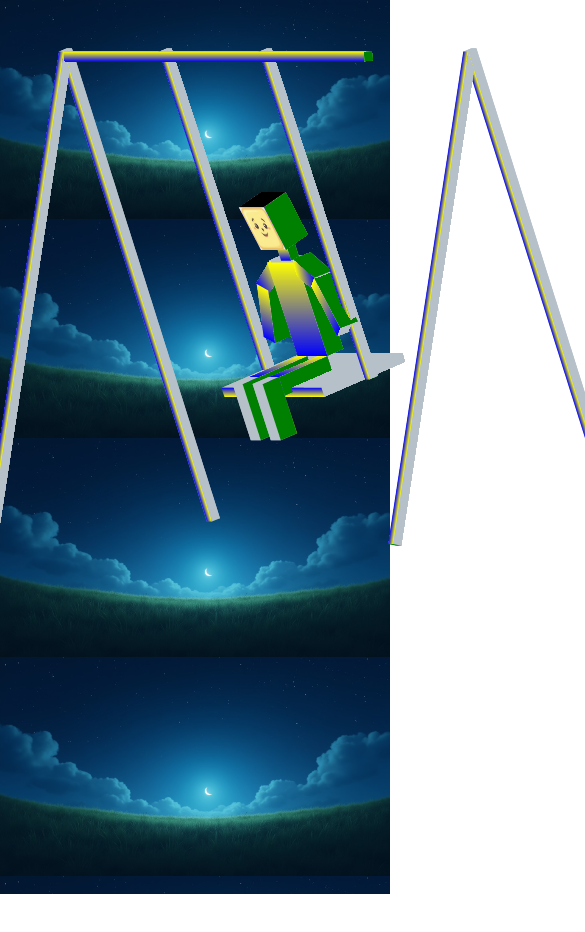
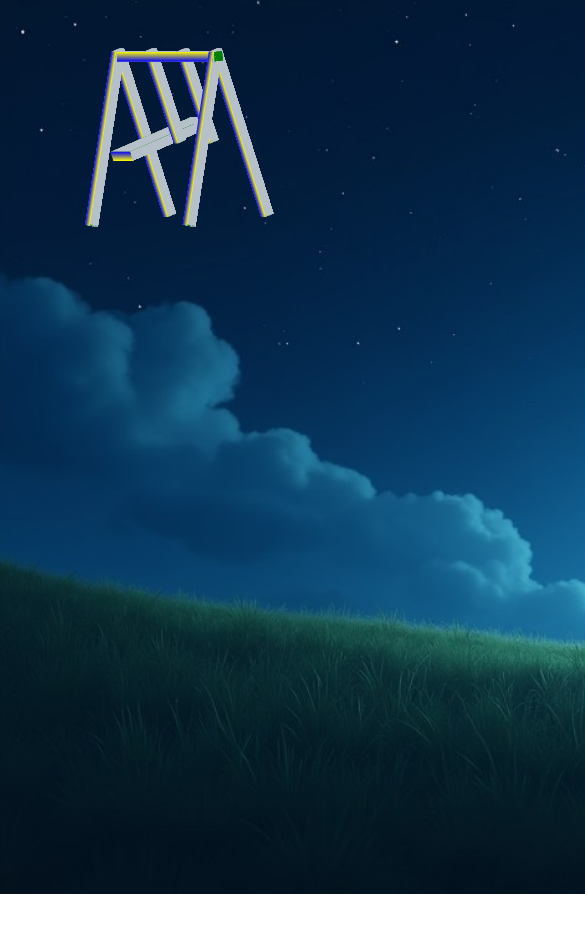
Before and after one commit to Callerstudios/3dss, a React (Create React App) app: page / in a window 390 px wide. Shown: the top 932 px of the page, 585 px wide, since content can reach past the window. Built offline with nearby package versions, Linux system fonts and the light colour scheme.

Commit message:
Working on responsiveness

```diff
--- a/src/App.css
+++ b/src/App.css
@@ -5,6 +5,10 @@
   height: 100vh;
   margin: 0;
   padding-top: 50px;
+  width: fit-content;
+  min-width: 100%;
+  /* overflow: hidden; */
+  /* min-height: 100vh; */
   /* animation: rotate 3s linear infinite forwards; */
 }
 .all{
@@ -14,11 +18,12 @@
 .abs{
   position: absolute;
   inset: 0;
-  background-color: black;
+  min-height: 100vh;
+  width: 100%;
   transform: translateZ(-1000px);
   /* background-size: 10px 10px; */
   background-image: url(./IMAGES/night-sky.jpg);
-  background-size: contain;
+  background-size: cover;
 }
 * {
   transform-style: preserve-3d;
--- a/src/components/Box/Box.css
+++ b/src/components/Box/Box.css
@@ -18,13 +18,9 @@
   .back-face {
     position: absolute;
     inset: 0;
-    /* border: 1px solid black; */
-
-    /* transform: rotateY(45deg); */
   }
   .front-face {
     background: linear-gradient(to bottom, yellow, blue);
-    /* background-color: blue; */
   }
   .face{
     background-image: url(../../IMAGES/face.jpg);
--- a/src/components/Swing/Swing.css
+++ b/src/components/Swing/Swing.css
@@ -11,7 +11,6 @@
     top: 0;
     left: 0;
     z-index: 1;
-    /* display: none; */
 }
 .stand1{
     transform: rotateY(15deg);
@@ -39,9 +38,7 @@
     inset: 0;
     top: 0;
     right: 0;
-    /* background-color: blue; */
     z-index: 0;
-    transform: rotateZ(90deg) translateY(calc(-100% + 85px));
     transform-origin: 0 0;
 }
 .rope{
@@ -54,17 +51,8 @@
     transition: 2s;
     position: absolute;
     top: 0;
-    left: 50%;
+    /* left: 50%; */
     transform-origin: 0 0;
-}
-.left{
-    /* background-color: blue; */
-    width: 400px;
-    height: 200px;
-    transform: rotateZ(90deg) translateY(100px);
-}
-.right{
-    transform: rotateZ(90deg) translateY(-100px);
 }
 .seat{
     position: absolute;
@@ -72,7 +60,6 @@
     transform: rotateZ(90deg) translateZ(50px);
     width: 20px;
     height: 20px;
-    /* background-color: red; */
 }
 .human2{
     position: absolute;
--- a/src/components/Swing/Swing.js
+++ b/src/components/Swing/Swing.js
@@ -1,42 +1,53 @@
-import React from "react";
+import React, { useEffect, useState } from "react";
 import Box from "../Box/Box";
 import "./Swing.css";
 import Human from "../Human/Human";
 
 const Swing = () => {
+  const [width, setWidth] = useState(window.innerWidth / 2);
+  const handleResize = () => {
+    setWidth(window.innerWidth / 2);
+  };
+  useEffect(() => console.log(width), []);
+  window.addEventListener("resize", handleResize);
   return (
     <div className="swing">
       <div className="horizontal">
-        <Box width="600px" height="10px" stretch="10px" />
+        <Box width={width + "px"} height="10px" stretch="10px" />
       </div>
       <div className="stands">
         <div className="stand1">
-          <Box width="500px" height="10px" stretch="10px" />
+          <Box width={width * 0.9 + "px"} height="10px" stretch="10px" />
         </div>
         <div className="stand2">
-          <Box width="500px" height="10px" stretch="10px" />
+          <Box width={width * 0.9 + "px"} height="10px" stretch="10px" />
         </div>
       </div>
-      <div className="stands-two">
+      <div
+        className="stands-two"
+        style={{
+          transform: `rotateZ(90deg) translateY(calc(${-width}px)) `,
+        }}
+      >
         <div className="stand1">
-          <Box width="500px" height="10px" stretch="10px" />
+          <Box width={width * 0.9 + "px"} height="10px" stretch="10px" />
         </div>
         <div className="stand2">
-          <Box width="500px" height="10px" stretch="10px" />
+          <Box width={width * 0.9 + "px"} height="10px" stretch="10px" />
         </div>
       </div>
       <div className="rope">
-        <div className="left">
-          <Box width="350px" height="10px" stretch="10px" />
+        <div className="left" style={{transform: `rotateZ(90deg) translateY(${(-width/2) -(width/6)}px)`}}>
+          <Box width={width * 0.5 + "px"} height="10px" stretch="10px" />
         </div>
-        <div className="right">
-          <Box width="350px" height="10px" stretch="10px" />
+        <div className="right" style={{transform: `rotateZ(90deg) translateY(${(-width/2) +(width/6) }px)`}}>
+          <Box width={width * 0.5 + "px"} height="10px" stretch="10px" />
           <div className="seat">
-            <Box width="200px" height="10px" stretch="100px" />
+            <Box width={width * 0.2 + "px"} height="10px" stretch="100px" />
           </div>
-          <div className="human2">
+          {/* <div className="human2">
             <Human />
-          </div>
+          </div> */}
         </div>
       </div>
     </div>
```
